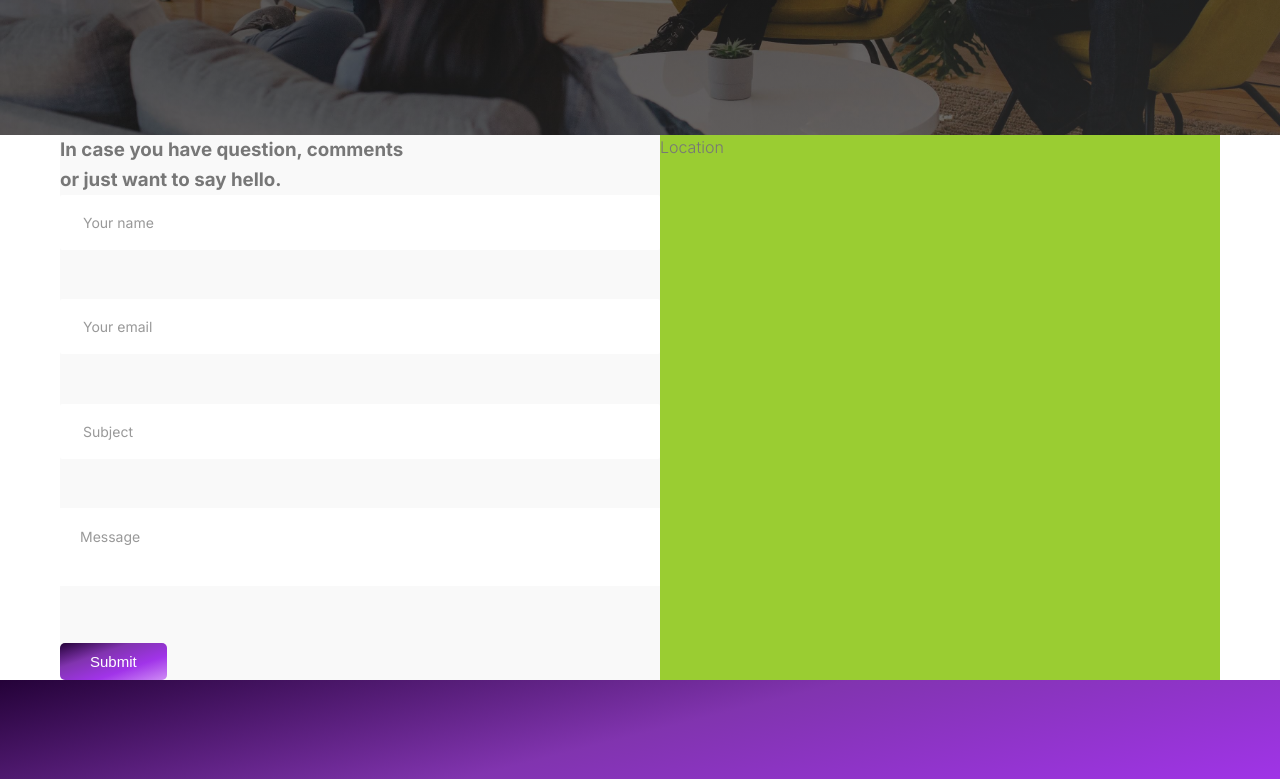
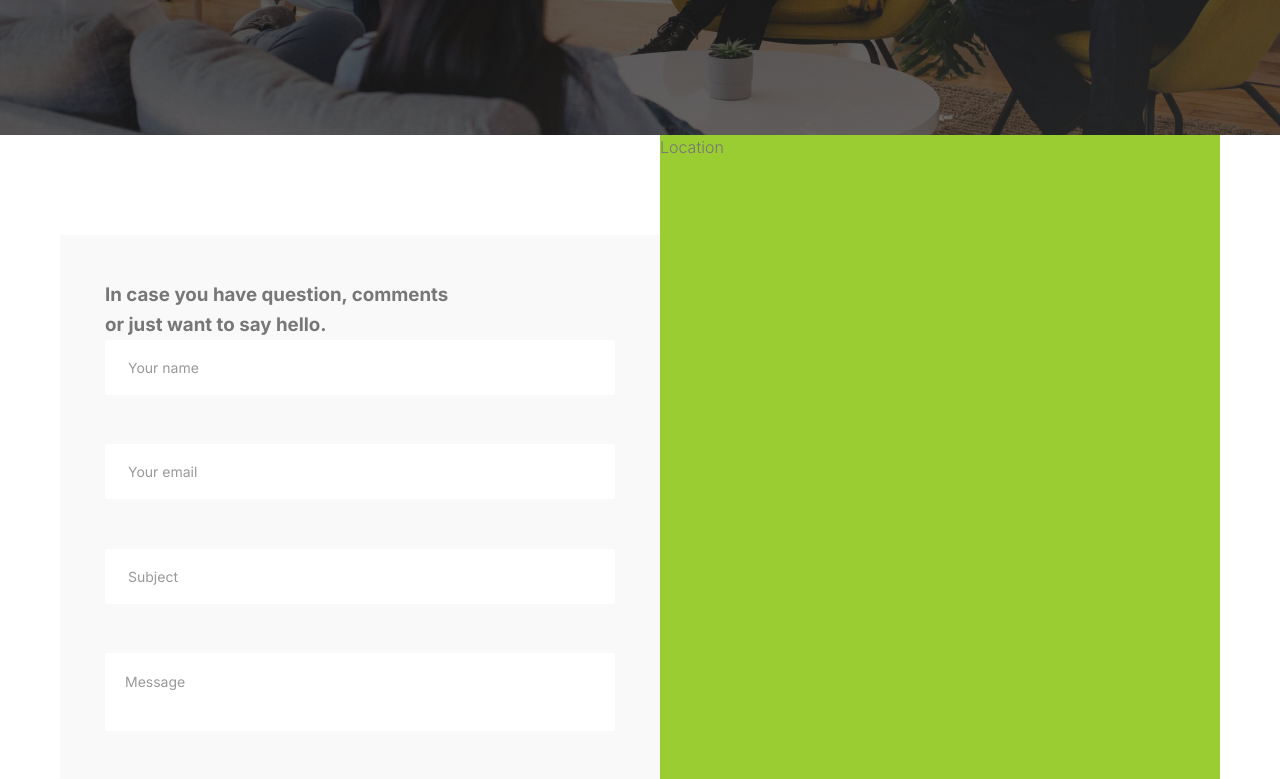
Before and after one commit to esteemayo/next-idesignx, a Next.js app: page /contact in a window 1280 px wide. Shown: the part 480-1259 px from the top of the page. Built offline with nearby package versions, Linux system fonts and the light colour scheme.

Commit message:
fix: add styling

```diff
--- a/src/components/ContactForm.tsx
+++ b/src/components/ContactForm.tsx
@@ -77,6 +77,8 @@ const ContactForm = () => {
 const Container = styled.section`
   grid-column: col-start 1 / col-end 4;
   background-color: #f9f9f9;
+  margin: 10rem 0;
+  padding: 4.5rem;
 `;
 
 const Heading = styled.h3``;
```
